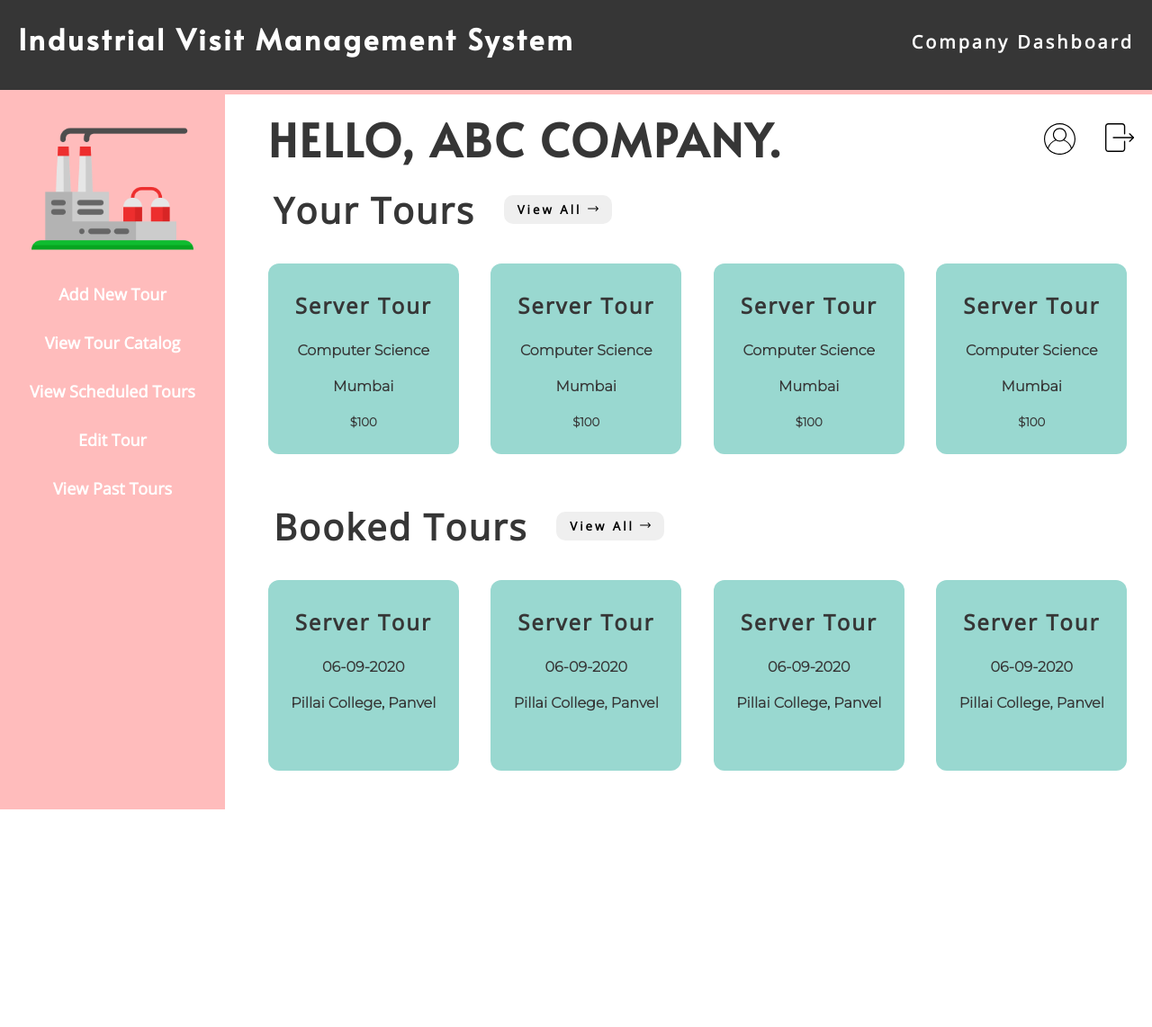
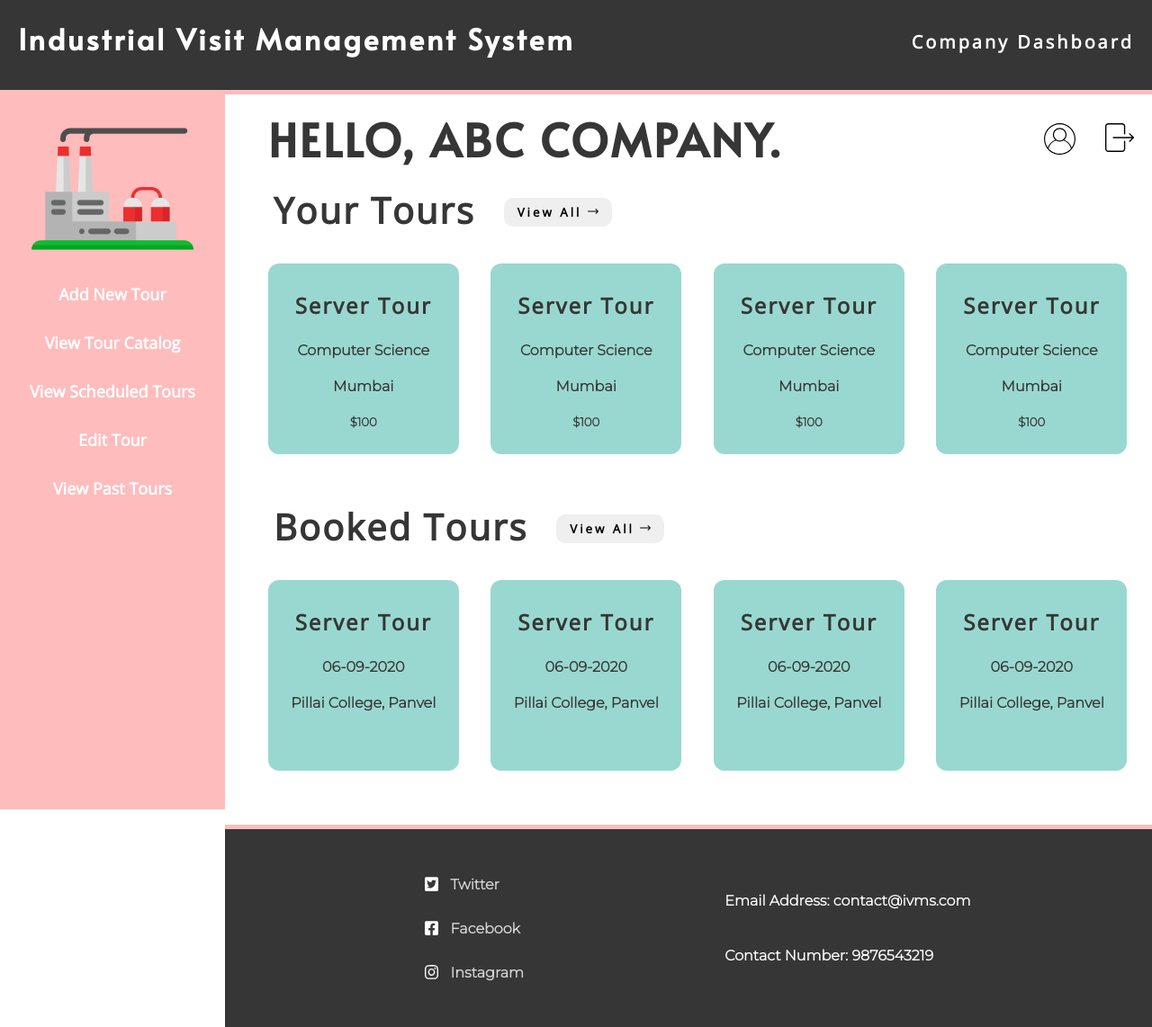
Before and after one commit to name-hansel/IVMS, a PHP site: page / in a window 1280 px wide. Shown: the whole page at 90% size. Before the commit the page ends 900 px from the top, so only its background shows below. Run offline with PHP 8.4, Linux system fonts and the light colour scheme.

Commit message:
minor changes and added footer

```diff
--- a/Company/index.html
+++ b/Company/index.html
@@ -118,5 +118,27 @@
             </div>
         </div>
     </div>
+
+    <!-- footer -->
+    <div class="footer">
+        <div class="socials">
+            <div class="site twitter">
+                <img src="images/twitter-square-brands.svg" alt="" width="15px">
+                <a href="">Twitter</a>
+            </div>
+            <div class="site facebook">
+                <img src="images/facebook-square-brands.svg" alt="" width="15px">
+                <a href="">Facebook</a>
+            </div>
+            <div class="site instagram">
+                <img src="images/instagram-brands.svg" alt="" width="15px">
+                <a href="">Instagram</a>
+            </div>
+        </div>
+        <div class="contact">
+            <h4>Email Address: contact@ivms.com</h4>
+            <h4>Contact Number: 9876543219</h4>
+        </div>
+    </div>
 </body>
 </html>
--- a/Company/style.css
+++ b/Company/style.css
@@ -126,6 +126,7 @@ body {
 .view-all {
     height: 32px;
     margin-left: 32px;
+    margin-top: 6px;
     width: 120px;
     border: none;
     letter-spacing: 3px;
@@ -180,3 +181,45 @@ body {
 .booked-tours {
     margin: 60px 10px;
 }
+
+.footer {
+    height: 200px;
+    padding: 10px 100px;
+    background-color: #363636;
+    border-top: 5px solid #ffbcbc;
+    margin-left: 250px;
+    display: flex;
+    justify-content: space-around;
+    align-items: center;
+}
+
+.socials {
+    display: flex;
+    flex-direction: column;
+}
+
+.socials > * {
+    margin: 15px;
+}
+
+.site>* {
+    filter: invert(98%) sepia(1%) saturate(1%) hue-rotate(26deg) brightness(104%) contrast(100%);
+    text-decoration: none;
+    font-family: 'Montserrat', sans-serif;
+    margin: 0 5px;
+    font-weight: bolder;
+}
+
+.site>img {
+    margin-bottom: -3px;
+}
+
+.contact {
+    display: flex;
+    flex-direction: column;
+}
+
+.contact > * {
+    font-family: 'Montserrat', sans-serif;
+    color: white;
+}
```
Also changed, not shown: Company/images/facebook-square-brands.svg (added), Company/images/instagram-brands.svg (added), Company/images/twitter-square-brands.svg (added).
